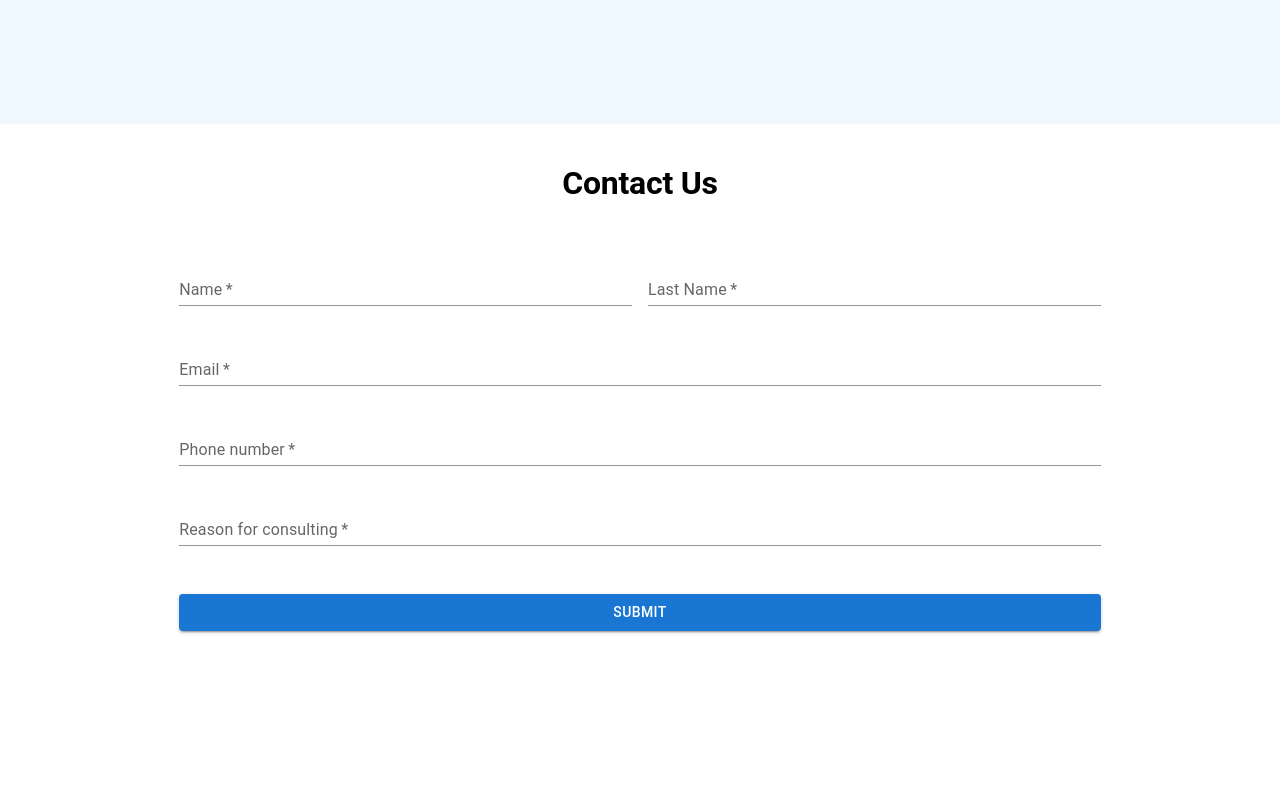
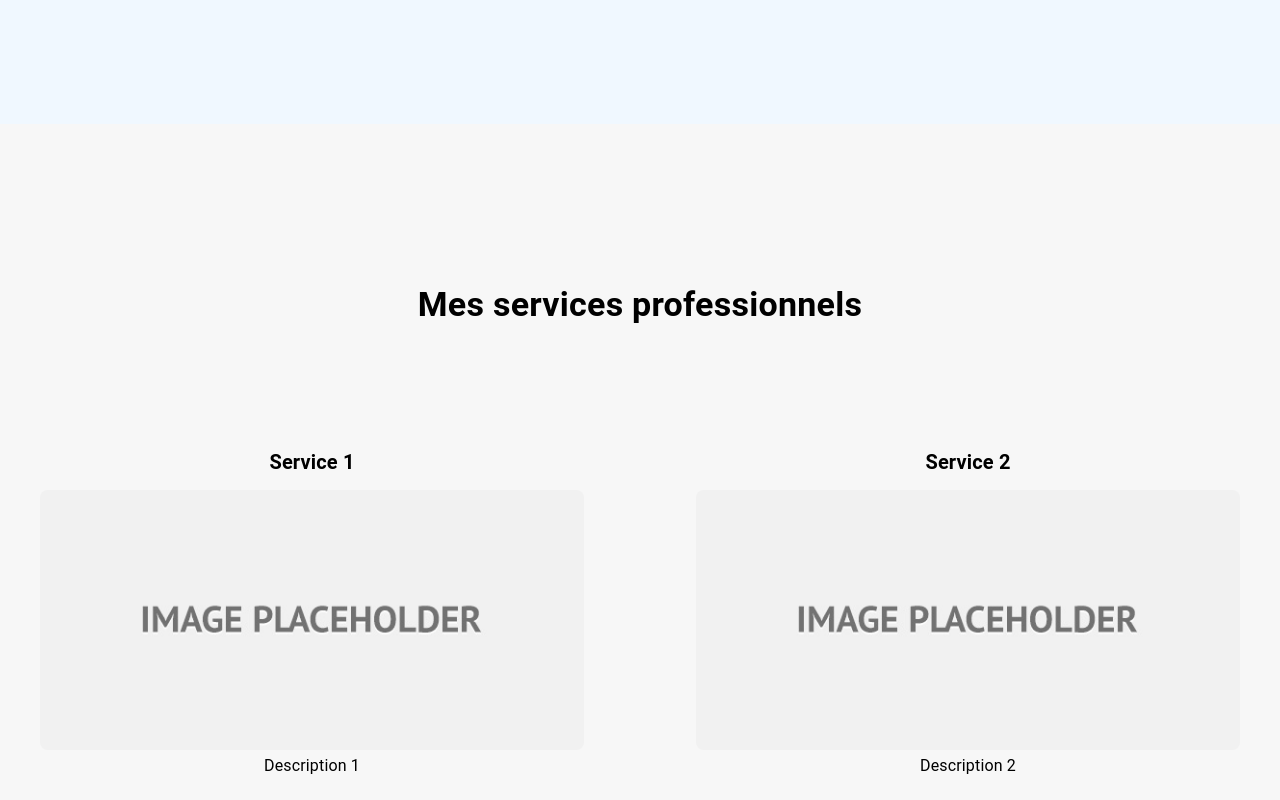
Before and after one commit to hexaquarks/portfolio-ecaterina, a React (Create React App) app: page / in a window 1280 px wide. Shown: the part 740-1540 px from the top of the page. Before the commit the page ends 1451 px from the top, so only its background shows below. Built offline with nearby package versions, Linux system fonts and the light colour scheme.

Commit message:
Prototype for the MyServices component

```diff
--- a/src/App.tsx
+++ b/src/App.tsx
@@ -4,7 +4,7 @@ import { Background, Parallax } from 'react-parallax';
 
 import Navbar from './components/navbar/Navbar'
 import Cover from './components/cover/Cover'
-import Description from './components/description/Description'
+import Services from './components/services/MyServices'
 import FormComponent from './components/form/FormComponent'
 
 import placeholder from "./assets/image-placeholder.jpg"
@@ -16,7 +16,7 @@ const App = () => {
       <Parallax className="parallax" strength={700}>
         <Cover />
       </Parallax>
-      <Description />
+      <Services />
       <FormComponent />
     </div>
   );
--- /dev/null
+++ b/src/components/services/MyServices.tsx
@@ -0,0 +1,81 @@
+import React from "react";
+import { styled } from "@mui/material/styles";
+import { Box, Grid, Typography } from "@mui/material";
+
+import placeholder from "../../assets/image-placeholder.jpg";
+import { ThreeMpOutlined } from "@mui/icons-material";
+
+const MyServicesWrapper = styled(Box)(({ theme }) => ({
+  backgroundColor: "#f7f7f7",
+  paddingTop: theme.spacing(10),
+  paddingBottom: theme.spacing(10),
+  [theme.breakpoints.up("md")]: {
+    paddingTop: theme.spacing(20),
+    paddingBottom: theme.spacing(20),
+  },
+}));
+
+const MyServicesTitle = styled(Typography)(({ theme }) => ({
+  fontWeight: "bold",
+  textAlign: "center",
+  marginBottom: theme.spacing(5),
+}));
+
+const ServiceContainer = styled(Box)(({ theme }) => ({
+  marginTop: theme.spacing(5),
+  [theme.breakpoints.up("md")]: {
+    marginTop: theme.spacing(10),
+  },
+  marginLeft: theme.spacing(5),
+  marginRight: theme.spacing(5)
+}));
+
+const ServiceImage = styled("img")(({ theme }) => ({
+  width: "100%",
+  height: "auto",
+  borderRadius: theme.spacing(1),
+}));
+
+const ServiceTitle = styled(Typography)({
+  fontWeight: "bold",
+  marginTop: 12,
+  marginBottom: 12,
+});
+
+const ServiceDescription = styled(Typography)({
+  marginBottom: 24,
+});
+
+const services = [
+  {
+    image: placeholder,
+    title: "Service 1",
+    description: "Description 1",
+  },
+  {
+    image: placeholder,
+    title: "Service 2",
+    description: "Description 2",
+  },
+];
+
+const MyServices = () => {
+  return (
+    <MyServicesWrapper>
+      <MyServicesTitle variant="h4">Mes services professionnels</MyServicesTitle>
+      <Grid container spacing={4} alignItems="stretch">
+        {services.map((service, index) => (
+          <Grid key={index} item xs={12} md={6}>
+            <ServiceContainer>
+              <ServiceTitle variant="h6">{service.title}</ServiceTitle>
+              <ServiceImage src={service.image} alt={service.title} />
+              <ServiceDescription>{service.description}</ServiceDescription>
+            </ServiceContainer>
+          </Grid>
+        ))}
+      </Grid>
+    </MyServicesWrapper>
+  );
+};
+
+export default MyServices;
```
Also changed, not shown: src/assets/ordre-des-travailleurs.png (added), src/assets/uqam.png (added).
